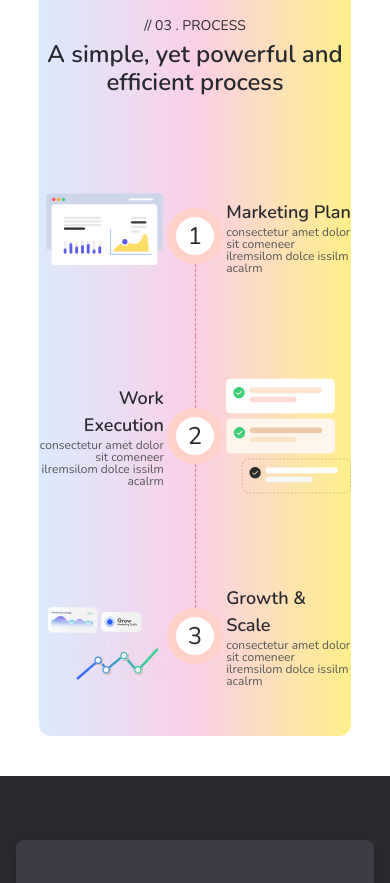
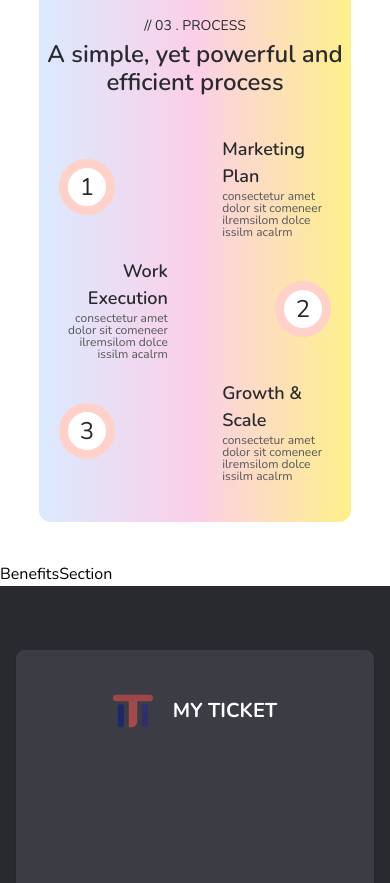
Before and after one commit to xypxzy/spa-landing, a React (Vite) app in the folder frontend/: page / in a window 390 px wide. Shown: the part 1840-2723 px from the top of the page. Built offline with nearby package versions, Linux system fonts and the light colour scheme; some icons are missing.

Commit message:
fix process section adaptive

```diff
--- /dev/null
+++ b/frontend/src/components/BenefitsSection/BenefitsSection.tsx
@@ -0,0 +1,7 @@
+const BenefitsSection = () => {
+  return (
+    <div>BenefitsSection</div>
+  )
+}
+
+export default BenefitsSection
--- a/frontend/src/components/ProcessSection/ProcessSection.module.css
+++ b/frontend/src/components/ProcessSection/ProcessSection.module.css
@@ -23,7 +23,7 @@
 }
 
 .process__steps_card {
-  @apply w-full flex flex-col justify-center items-center;
+  @apply w-full flex flex-col justify-center items-center gap-5 mb-10 px-5;
 }
 
 .process__card {
@@ -40,7 +40,7 @@
 }
 
 .process__card_step__line {
-  @apply border-l-[1.5px] border-dashed border-[#E38676] lg:h-20 md:h-[75px] h-[72px];
+  @apply hidden md:block border-l-[1.5px] border-dashed border-[#E38676] lg:h-20 md:h-[75px] h-[72px];
 }
 
 .process__card_title {
--- a/frontend/src/components/ProcessSection/ProcessSection.tsx
+++ b/frontend/src/components/ProcessSection/ProcessSection.tsx
@@ -22,13 +22,13 @@ const ProcessSection = () => {
           <div className={cls.process__steps_card}>
 
             <div className={cls.process__card}>
-              <ProcessSection3 className='w-[40%] h-[200px]'/>
+              <ProcessSection3 className='w-[40%] h-[200px] hidden sm:block'/>
               <div className={cls.process__card__step}>
                 <div className={`${cls.process__card_step__line} border-transparent`}></div>
                 <div className={cls.process__card_step_icon}>1</div>
                 <div className={cls.process__card_step__line}></div>
               </div>
-              <div className='w-[40%]'>
+              <div className='w-[40%] '>
                 <h2 className={cls.process__card_title}>Marketing Plan</h2>
                 <p className={cls.process__card_description}>consectetur amet dolor sit comeneer ilremsilom dolce issilm acalrm </p>
               </div>
@@ -46,11 +46,11 @@ const ProcessSection = () => {
                 </div>
                 <div className={cls.process__card_step__line}></div>
               </div>
-              <ProcessSection2 className='w-[40%] h-[200px]'/>
+              <ProcessSection2 className='hidden sm:block w-[40%] h-[200px]'/>
             </div>
 
-            <div className='flex justify-between  items-center'>
-              <ProcessSection1 className='w-[40%] h-[200px]'/>
+            <div className='flex justify-between items-center'>
+              <ProcessSection1 className='w-[40%] h-[200px] sm:block hidden'/>
               <div className={cls.process__card__step}>
                 <div className={cls.process__card_step__line}></div>
                 <div className={cls.process__card_step_icon}>
--- a/frontend/src/pages/HomePage/Home.tsx
+++ b/frontend/src/pages/HomePage/Home.tsx
@@ -1,6 +1,7 @@
 import Hero from '../../components/Hero/Hero'
 import AboutUsSection from '../../components/AboutUsSection/AboutUsSection'
 import ProcessSection from '../../components/ProcessSection/ProcessSection'
+import BenefitsSection from '../../components/BenefitsSection/BenefitsSection'
 
 const Home = () => {
   return (
@@ -8,6 +9,7 @@ const Home = () => {
       <Hero />
       <AboutUsSection />
       <ProcessSection />
+      <BenefitsSection />
     </div>
   )
 }
```
Also changed, not shown: frontend/src/components/BenefitsSection/BenefitsSection.module.css (added).
